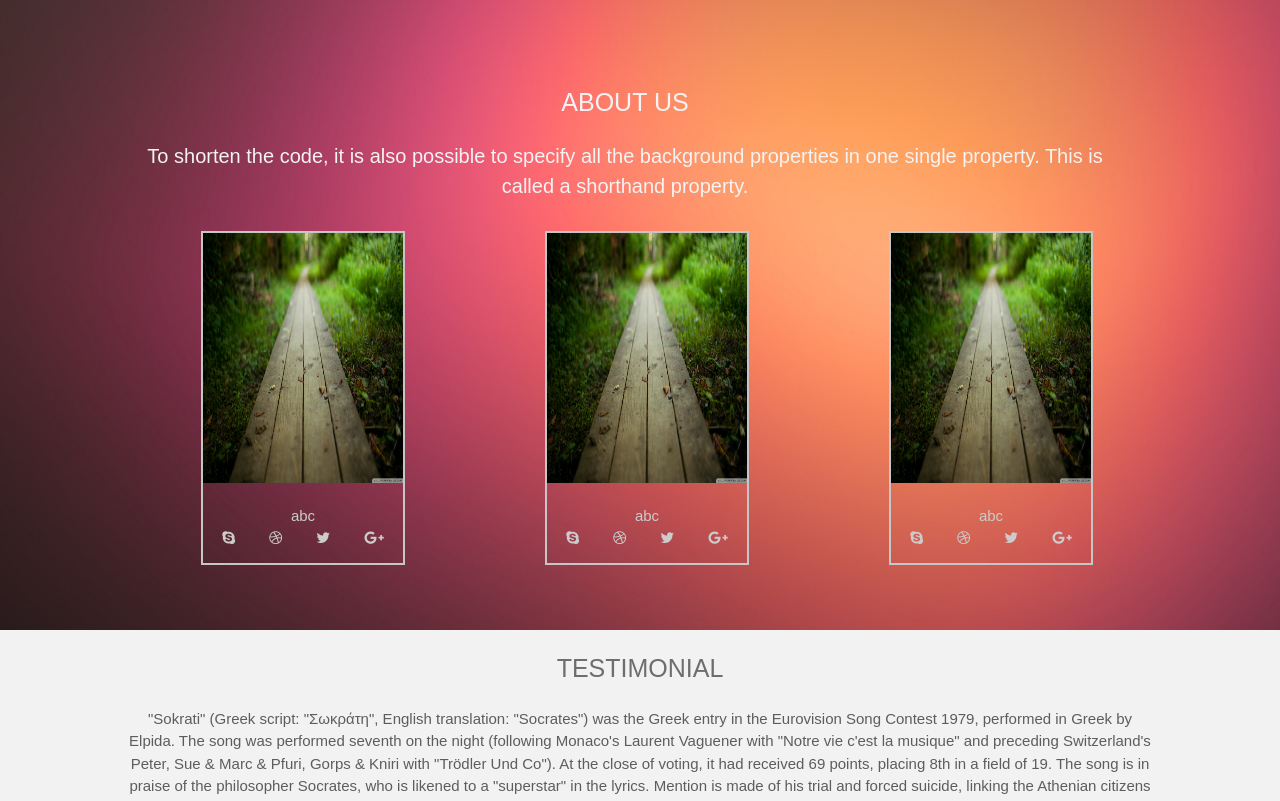
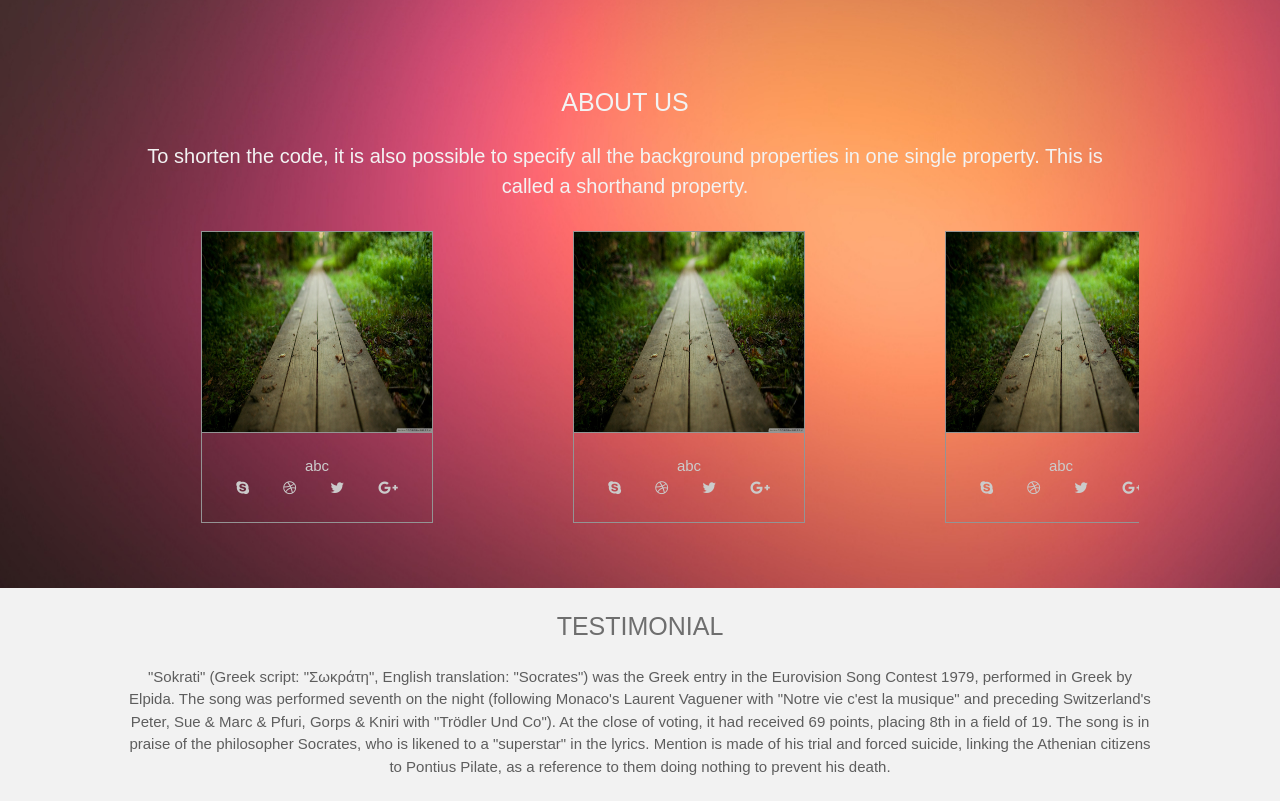
Before and after one commit to mhtsharma948/sokrati_assignment, a web app: file index.html in a window 1280 px wide. Shown: the part 2775-3576 px from the top of the page. Run offline with its HTML, style and script files only (its server is not run), Linux system fonts and the light colour scheme; some libraries are stand-ins or nearby versions.

Commit message:
Fixes and design Improvement.

```diff
--- a/css/style.css
+++ b/css/style.css
@@ -97,6 +97,7 @@
 .hadderParallax{
     background: url("../resources/pc1.jpg") no-repeat -100px -200px;
     height: 100vh;
+    width: 100%;
     color: #fafafa;
 }
 
@@ -198,11 +199,11 @@
 
 .card{
     text-align: center;
-    border: 2px solid #c6c6c6;
+    border: 1px solid #949494;
     color: #cbcbcb;
     background-color: transparent;
-    width: 200px;
-    height: 330px;
+    width: 230px;
+    height: 290px;
 }
 .cardContainer{
     padding: 30px 10px 30px 10px;
@@ -243,5 +244,4 @@
 }
 .cardContainer1{
     padding: 0 70px 0 70px;
-
 }
--- a/index.html
+++ b/index.html
@@ -73,7 +73,7 @@
             <div class="cardContainer1">
                 <div class="card">
                     <div class="image">
-                        <img src="resources/pc1.jpg" width="200px" height="250px">
+                        <img src="resources/pc1.jpg" width="230px" height="200px" style="border-bottom: 1px solid #949494">
                     </div>
                     <div class="cardDescription">
                         <span class="name">abc</span>
@@ -89,7 +89,7 @@
             <div class="cardContainer1">
                 <div class="card">
                     <div class="image">
-                        <img src="resources/pc1.jpg" width="200px" height="250px">
+                        <img src="resources/pc1.jpg" width="230px" height="200px" style="border-bottom: 1px solid #949494">
                     </div>
                     <div class="cardDescription">
                         <span class="name">abc</span>
@@ -105,7 +105,7 @@
             <div class="cardContainer1">
                 <div class="card">
                     <div class="image">
-                        <img src="resources/pc1.jpg" width="200px" height="250px">
+                        <img src="resources/pc1.jpg" width="230px" height="200px" style="border-bottom: 1px solid #949494">
                     </div>
                     <div class="cardDescription">
                         <span class="name">abc</span>
@@ -163,10 +163,10 @@
         </div>
         <nav>
             <ul>
-                <li><a href="">About us</a></li>
-                <li><a href="">work</a></li>
-                <li><a href="">services</a></li>
-                <li><a href="">contact</a></li>
+                <li><a href="#aboutUs">About us</a></li>
+                <li><a href="#work">work</a></li>
+                <li><a href="#services">services</a></li>
+                <li><a href="#contactUs">contact</a></li>
             </ul>
         </nav>
     </div>
```
